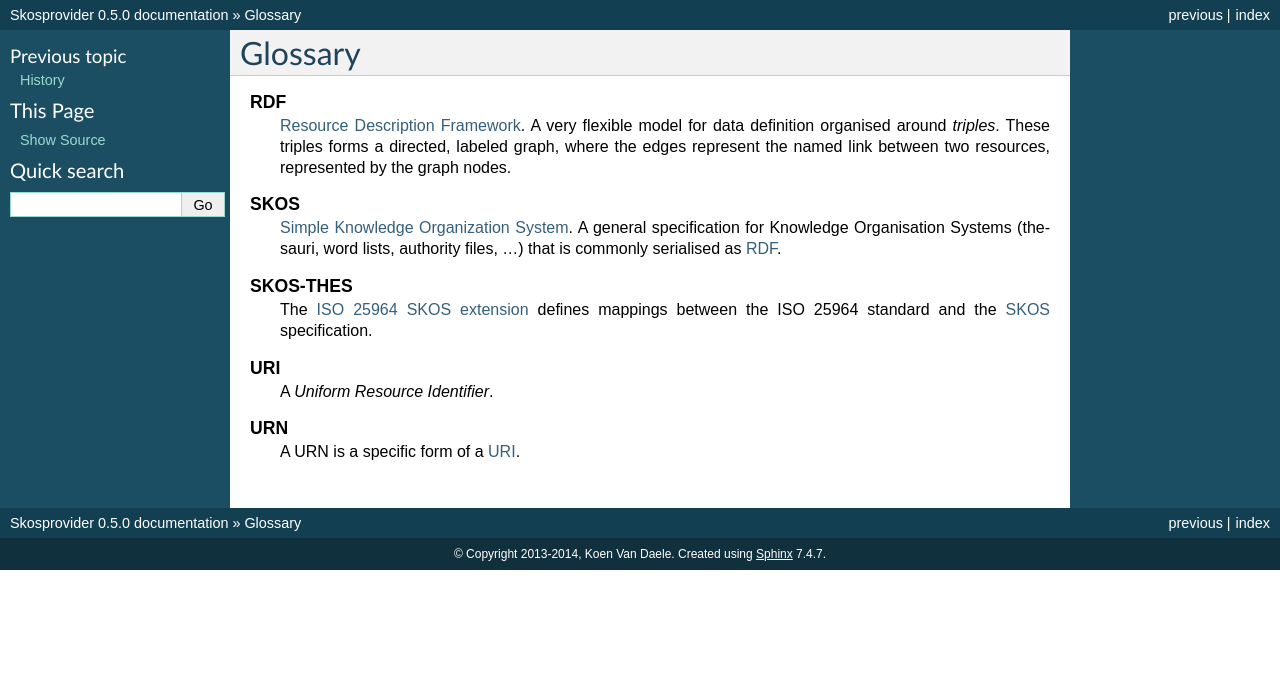
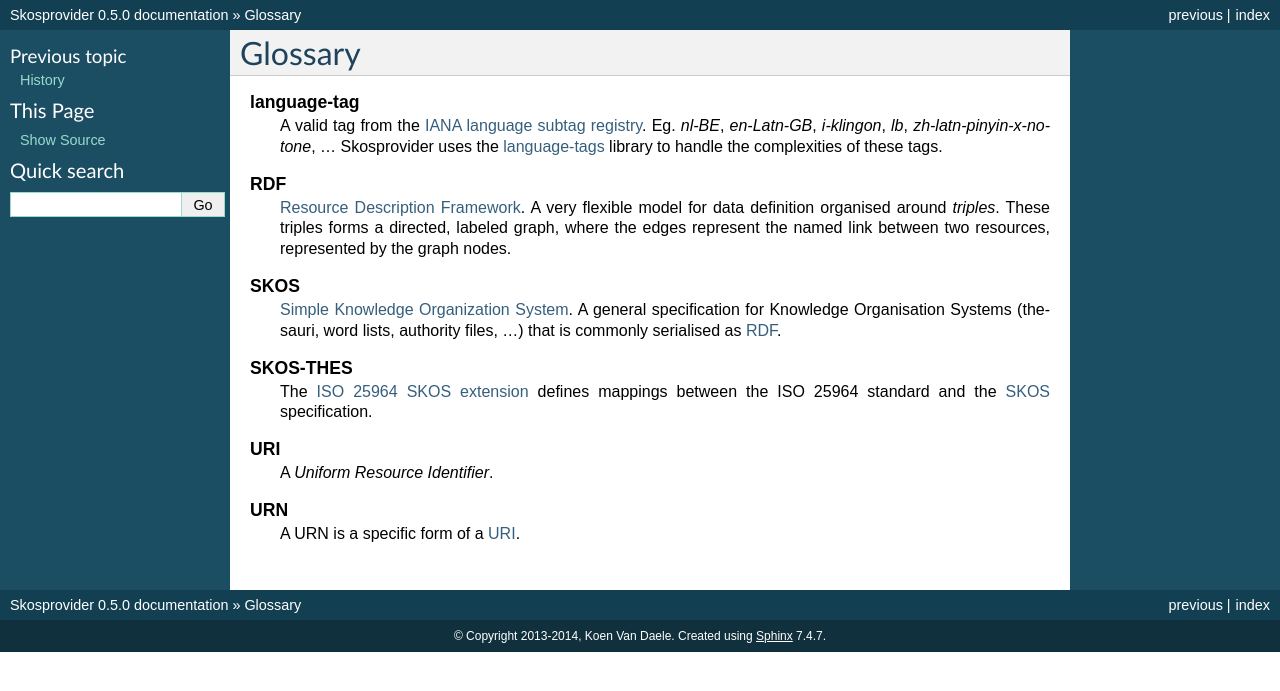
Before and after one commit to OnroerendErfgoed/skosprovider, a Sphinx documentation site: the page built from docs/glossary.rst, in a window 1280 px wide. Shown: the top 691 px of the page. Built offline with Sphinx 7.4.7, drawn with Linux system fonts in a browser that asks for light colours.

Commit message:
Some doc updates about language tags.

```diff
--- a/docs/glossary.rst
+++ b/docs/glossary.rst
@@ -27,3 +27,9 @@
 
    URN
     A URN is a specific form of a :term:`URI`.
+
+   language-tag
+    A valid tag from the `IANA language subtag registry <http://www.iana.org/assignments/language-subtag-registry/language-subtag-registry>`__. Eg. `nl-BE`, `en-Latn-GB`, `i-klingon`, `lb`, `zh-latn-pinyin-x-notone`, ...
+    Skosprovider uses the
+    `language-tags <https://pypi.python.org/pypi/language-tags>`__ library
+    to handle the complexities of these tags.
```
Also changed, not shown: 1 other file.
